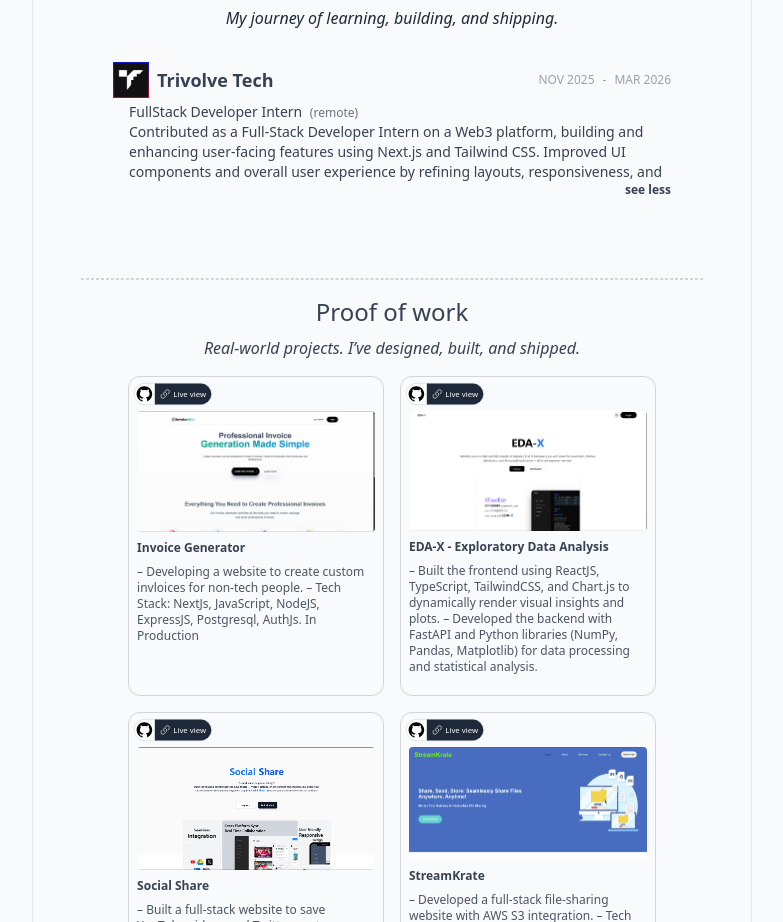
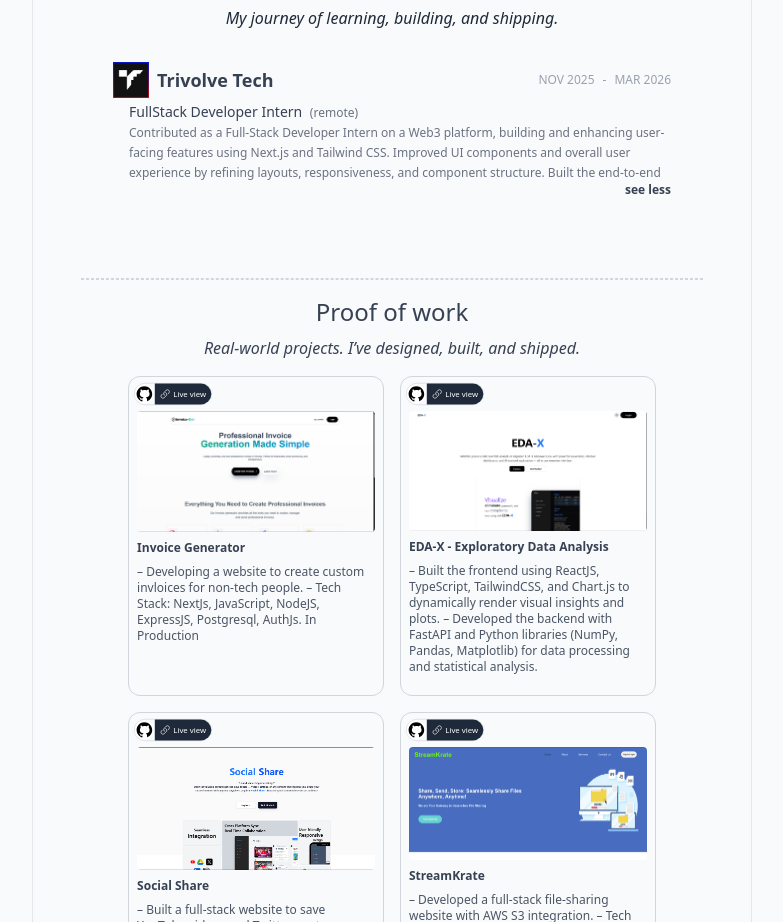
Before and after one commit to surajgupt01/portfolio.v1, a React (Vite) app: page / in a window 1280 px wide. Shown: the part 780-1702 px from the top of the page, without its empty margins (258-1041 px from the left). Built offline with nearby package versions, Linux system fonts and the light colour scheme.

Commit message:
Exp changes

```diff
--- a/src/Experiences.tsx
+++ b/src/Experiences.tsx
@@ -45,7 +45,7 @@
               <br></br>
               {`refining user experience, and validating APIs for reliability and performance.`}
             </span> */}
-            <span>
+            <span className="text-xs font-normal text-gray-500 text-justify">
               {`Contributed as a Full-Stack Developer Intern on a Web3 platform, building and enhancing user-facing    features using Next.js and Tailwind CSS.
 Improved UI components and overall user experience by refining layouts, responsiveness, and component structure.
 Built the end-to-end frontend of a Polymarket-style mobile application using React Native, implementing core screens, navigation flows, and interactive UI elements.
```
